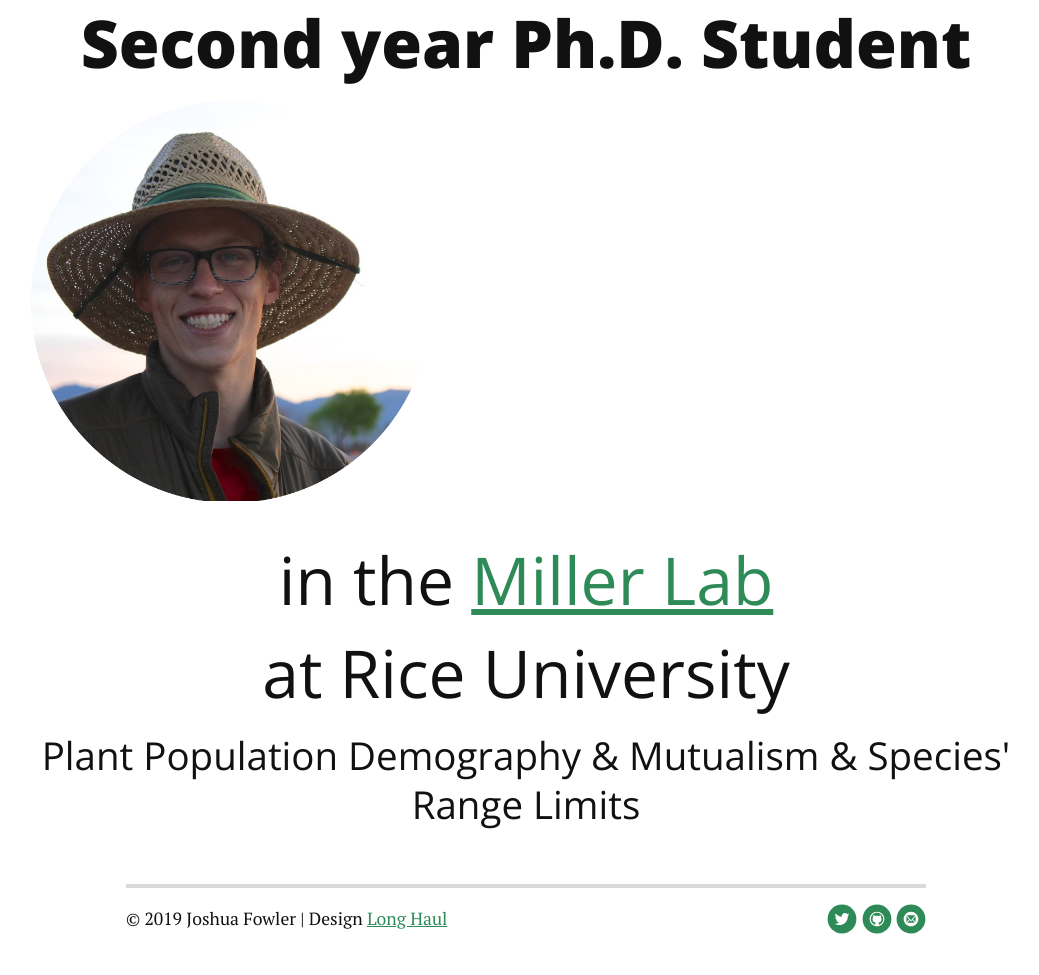
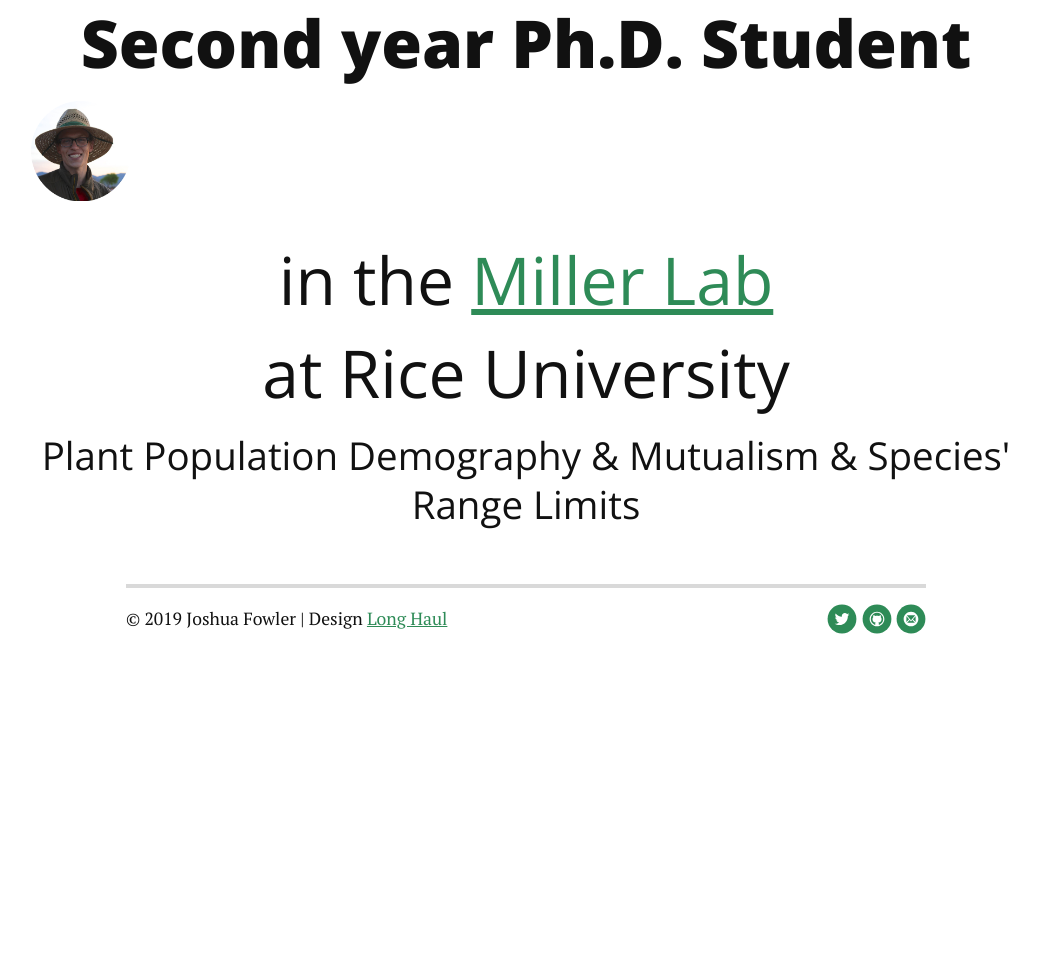
Before and after one commit to joshuacfowler/joshuacfowler.github.io, a Jekyll site: the page built from index.html, in a window 1280 px wide. Shown: the part 330-1305 px from the top of the page, without its empty margins (114-1153 px from the left). Built offline with Jekyll 4.4.1, drawn with Linux system fonts in a browser that asks for light colours; nearby versions of some CDN libraries; the list of posts is cut into pages by our own code; after the commit the page ends 1005 px from its top, so only the background shows below that.

Commit message:
Update index.html

```diff
--- a/index.html
+++ b/index.html
@@ -5,7 +5,7 @@
 
 <div class="home" id="home">
   <h1 class="PageTitle" style="text-align:center">Second year Ph.D. Student </h1>
-  <p class="img" style="img-align:left"> <img src="/assets/img/portrait.png" style="width:400px;height:400px;"></p>
+  <p class="img" style="img-align:left"> <img src="/assets/img/portrait.png" style="width:100px;height:100px;"></p>
   <p class="h1" style="text-align:center"> in the <a href="https://www.owlnet.rice.edu/~tm9/"> Miller Lab</a></h1>
   <p class="h1" style="text-align:center">at Rice University</p>
   <p class="h3" style="text-align:center">Plant Population Demography & Mutualism & Species' Range Limits</p>
```
